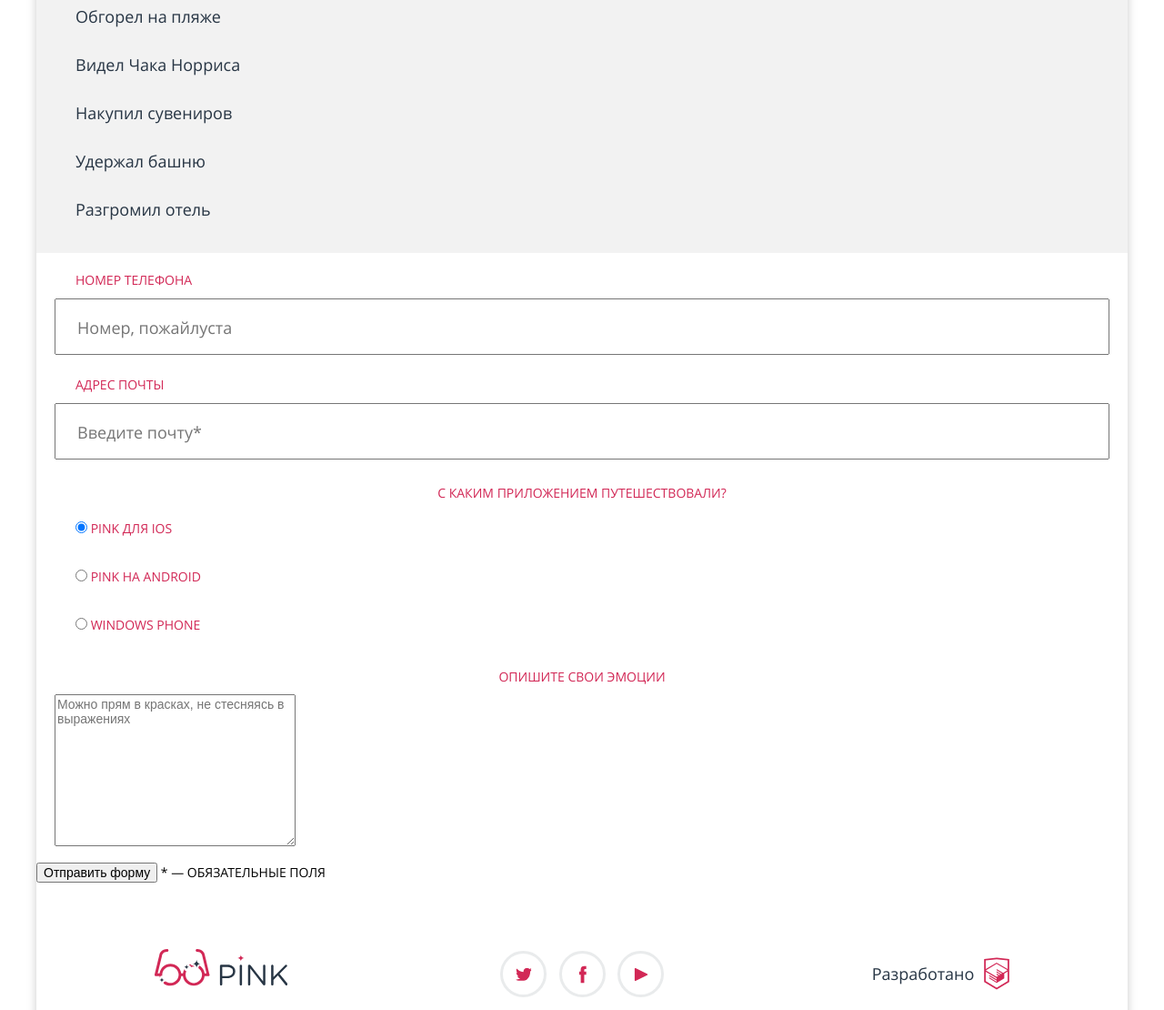
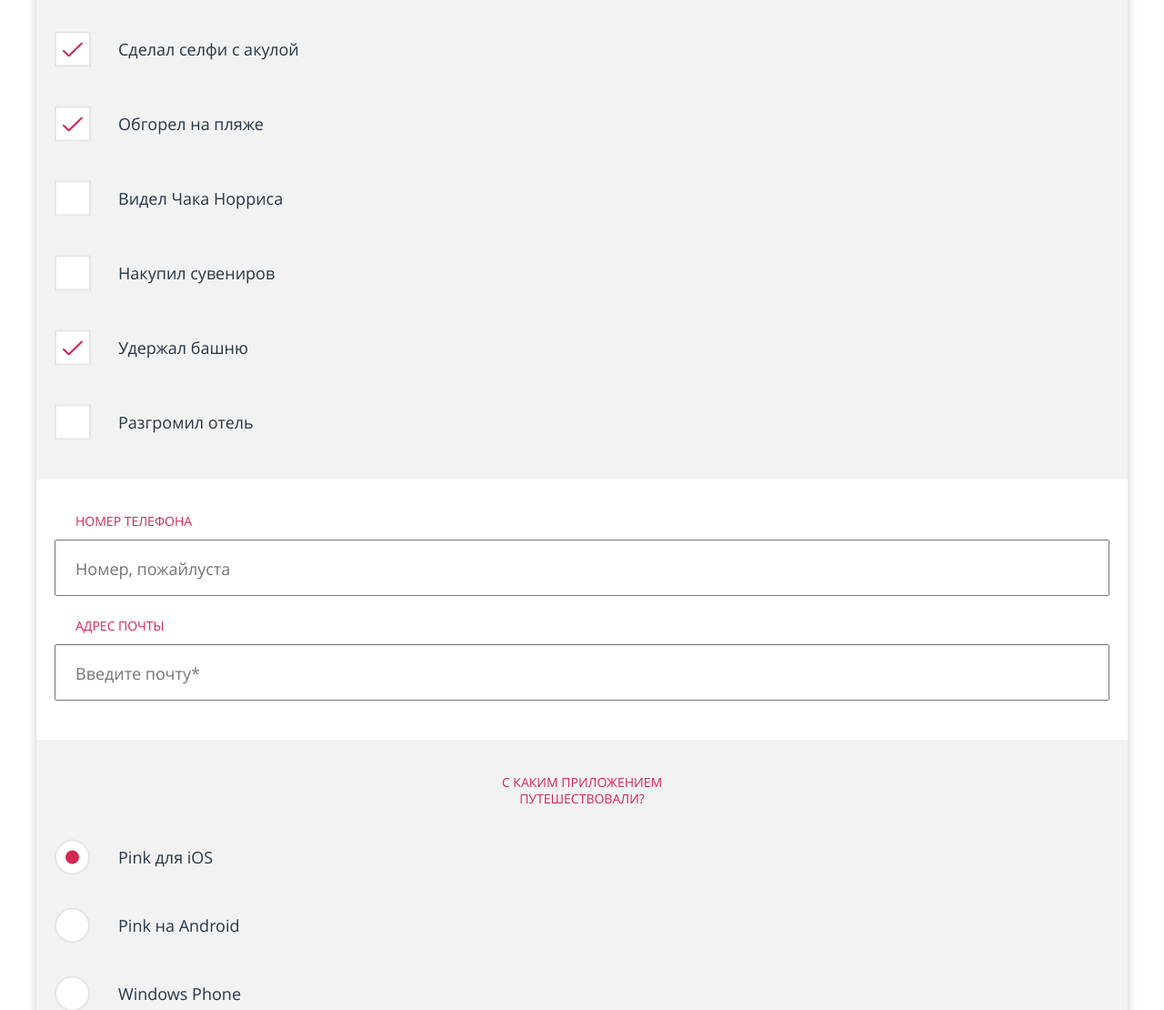
Before and after one commit to IgorViV/Pink, a website: page source/form.html in a window 1280 px wide. Shown: the part 1013-2123 px from the top of the page at 91% size. Drawn offline with nearby package versions, Linux system fonts and the light colour scheme; files that its build step writes are made by us from their sources.

Commit message:
Сверстана мобильная версия страницы form.html

```diff
--- a/source/form.html
+++ b/source/form.html
@@ -76,7 +76,7 @@
             <span class="visually-hidden">
               Меню
             </span>
-            <svg class="nav-toggle__icon nav-toggle__icon--menu" version="1.0" id="icon-menu-burger" xmlns="http://www.w3.org/2000/svg" xmlns:xlink="http://www.w3.org/1999/xlink" x="0px" y="0px" width="49.945px" height="24.007px" viewBox="0 0 49.945 24.007" enable-background="new 0 0 49.945 24.007" xml:space="preserve">
+            <svg class="nav-toggle__icon nav-toggle__icon--menu" id="icon-menu-burger" xmlns="http://www.w3.org/2000/svg" xmlns:xlink="http://www.w3.org/1999/xlink" x="0px" y="0px" width="49.945px" height="24.007px" viewBox="0 0 49.945 24.007" enable-background="new 0 0 49.945 24.007" xml:space="preserve">
               <g id="miu">
                 <g id="editor_list_view_hambuger_menu_glyph">
                   <g>
@@ -88,7 +88,7 @@
                 </g>
               </g>
             </svg>
-            <svg class="nav-toggle__icon nav-toggle__icon--close" version="1.0" id="icon-menu-cross" xmlns="http://www.w3.org/2000/svg" xmlns:xlink="http://www.w3.org/1999/xlink" x="0px" y="0px" width="23.867px" height="23.867px" viewBox="0 0 23.867 23.867" enable-background="new 0 0 23.867 23.867" xml:space="preserve">
+            <svg class="nav-toggle__icon nav-toggle__icon--close" id="icon-menu-cross" xmlns="http://www.w3.org/2000/svg" xmlns:xlink="http://www.w3.org/1999/xlink" x="0px" y="0px" width="23.867px" height="23.867px" viewBox="0 0 23.867 23.867" enable-background="new 0 0 23.867 23.867" xml:space="preserve">
               <path d="M15.087,11.933l8.56-8.559c0.293-0.293,0.293-0.768,0-1.061L21.554,0.22C21.414,0.079,21.223,0,21.023,0 c-0.199,0-0.391,0.079-0.529,0.22l-8.561,8.56l-8.56-8.56c-0.282-0.282-0.78-0.282-1.061,0L0.22,2.313 c-0.293,0.293-0.293,0.768,0,1.061l8.56,8.559l-8.56,8.559c-0.293,0.293-0.293,0.768,0,1.062l2.093,2.094 c0.141,0.142,0.331,0.22,0.53,0.22c0.199,0,0.39-0.078,0.53-0.22l8.561-8.56l8.56,8.56c0.141,0.142,0.332,0.22,0.53,0.22 c0.199,0,0.39-0.078,0.53-0.22l2.093-2.094c0.293-0.294,0.293-0.769,0-1.062L15.087,11.933z"/>
             </svg>
           </button>
@@ -107,8 +107,8 @@
           </header>
           <form class="form" name="form" method="POST" action="https://echo.htmlacademy.ru">
             <fieldset class="form-group form-group--initial">
-              <legend class="form-group__title">
-                <span class="visually-hidden">
+              <legend class="form-group__title visually-hidden">
+                <span>
                   Представьтесь:
                 </span>
               </legend>
@@ -121,97 +121,97 @@
                   <label for="first-name">Имя:</label>
                   <input type="text" id="first-name" required placeholder="Введите Ваше имя*">
                 </li>
-                <li class="input-block__item">
-                  <label for="last-name">Отчество:</label>
-                  <input type="text" id="last-name" required placeholder="Ну и отчество тоже">
+                <li class="input-block__item input-block__item--last">
+                  <label for="patronymic-name">Отчество:</label>
+                  <input type="text" id="patronymic-name" required placeholder="Ну и отчество тоже">
                 </li>
               </ul>
             </fieldset>
             <fieldset class="form-group form-group--progress">
               <legend class="form-group__title">
                 <span>
-                  Ваши безбашенные достижения в путешествии
+                  Ваши безбашенные<br> достижения в путешествии
                 </span>
               </legend>
               <ul class="input-block input-block--progress">
                 <li class="input-block__item input-block__item--progress">
-                  <label>
-                      <input type="checkbox" name="progress" value="selfie with a shark" checked>
-                      Сделал селфи с акулой
+                  <label class="input-block__label input-block__label--progress">
+                    <input class="input-block__input input-block__input--progress" type="checkbox" name="progress" value="selfie with a shark" checked>
+                    <span>Сделал селфи с акулой</span>
                   </label>
                 </li>
                 <li class="input-block__item input-block__item--progress">
-                  <label>
-                    <input type="checkbox" name="progress" value="burnt on the beach" checked>
-                    Обгорел на пляже
+                  <label class="input-block__label input-block__label--progress">
+                    <input class="input-block__input input-block__input--progress" type="checkbox" name="progress" value="burnt on the beach" checked>
+                    <span>Обгорел на пляже</span>
                   </label>
                 </li>
                 <li class="input-block__item input-block__item--progress">
-                  <label>
-                    <input type="checkbox" name="progress" value="Chuck Norris saw">
-                    Видел Чака Норриса
+                  <label class="input-block__label input-block__label--progress">
+                    <input class="input-block__input input-block__input--progress" type="checkbox" name="progress" value="Chuck Norris saw">
+                    <span>Видел Чака Норриса</span>
                   </label>
                 </li>
                 <li class="input-block__item input-block__item--progress">
-                  <label>
-                    <input type="checkbox" name="progress" value="bought souvenirs">
-                    Накупил сувениров
+                  <label class="input-block__label input-block__label--progress">
+                    <input class="input-block__input input-block__input--progress" type="checkbox" name="progress" value="bought souvenirs">
+                    <span>Накупил сувениров</span>
                   </label>
                 </li>
                 <li class="input-block__item input-block__item--progress">
-                  <label>
-                    <input type="checkbox" name="progress" value="held the tower" checked>
-                    Удержал башню
+                  <label class="input-block__label input-block__label--progress">
+                    <input class="input-block__input input-block__input--progress" type="checkbox" name="progress" value="held the tower" checked>
+                    <span>Удержал башню</span>
                   </label>
                 </li>
                 <li class="input-block__item input-block__item--progress">
-                  <label>
-                    <input type="checkbox" name="progress" value="trashed the hotel">
-                    Разгромил отель
+                  <label class="input-block__label input-block__label--progress">
+                    <input class="input-block__input input-block__input--progress" type="checkbox" name="progress" value="trashed the hotel">
+                    <span>Разгромил отель</span>
                   </label>
                 </li>
               </ul>
             </fieldset>
             <fieldset class="form-group form-group--contacts">
-              <legend class="form-group__title">
-                <span class="visually-hidden">
+              <legend class="form-group__title visually-hidden">
+                <span>
                   Ваши контакты:
                 </span>
               </legend>
-              <ul class="input-block">
-                <li class="input-block__item">
-                  <label for="phone">Номер телефона</label>
-                  <input type="tel" id="phone" name="phone" placeholder="Номер, пожайлуста">
+              <ul class="input-block input-block--contacts">
+                <li class="input-block__item input-block__item--contacts">
+                  <label class="input-block__label input-block__label--contacts" for="phone">Номер телефона</label>
+                  <input class="input-block__input input-block__input--contacts" type="tel" id="phone" name="phone" placeholder="Номер, пожайлуста">
                 </li>
-                <li class="input-block__item">
-                  <label for="email">Адрес почты</label>
-                  <input type="email" id="email" name="email" required placeholder="Введите почту*">
+                <li class="input-block__item input-block__item--contacts">
+                  <label class="input-block__label input-block__label--contacts" for="email">Адрес почты</label>
+                  <input class="input-block__input input-block__input--contacts" type="email" id="email" name="email" required placeholder="Введите почту*">
                 </li>
               </ul>
             </fieldset>
             <fieldset class="form-group form-group--applications">
               <legend class="form-group__title">
                 <span>
-                  С каким приложением путешествовали?
+                  С каким приложением<br> путешествовали?
                 </span>
               </legend>
-              <ul class="input-block">
-                <li class="input-block__item">
-                  <label>
-                    <input type="radio" name="application" value="ios" checked>
-                    Pink для iOS
+              <ul class="input-block input-block--applications">
+                <li class="input-block__item input-block__item--applications">
+                  <label class="input-block__label input-block__label--applications">
+                    <input class="input-block__input input-block__input--applications" type="radio" name="application" value="ios" checked>
+                    <span>Pink для iOS</span>
                   </label>
                 </li>
-                <li class="input-block__item">
-                  <label>
-                    <input type="radio" name="application" value="android">
-                    Pink на Android
+                <li class="input-block__item input-block__item--applications">
+                  <label class="input-block__label input-block__label--applications">
+                    <input class="input-block__input input-block__input--applications" type="radio" name="application" value="android">
+                    <span>Pink на Android</span>
                   </label>
                 </li>
-                <li class="input-block__item">
-                  <label>
-                    <input type="radio" name="application" value="windows">
-                    Windows Phone
+                <li class="input-block__item input-block__item--applications">
+                  <label class="input-block__label input-block__label--applications">
+                    <input class="input-block__input input-block__input--applications" type="radio" name="application" value="windows">
+                    <span>Windows Phone</span>
                   </label>
                 </li>
               </ul>
@@ -229,7 +229,7 @@
                 Отправить форму
               </button>
               <span>
-                * — обязательные поля
+                <span>*</span> — обязательные поля
               </span>
             </div>
           </form>
--- a/source/less/blocks/form-group.less
+++ b/source/less/blocks/form-group.less
@@ -0,0 +1,98 @@
+.form-group {
+  .reset();
+  padding-left: 20px;
+  padding-right: 20px;
+}
+
+.form-group--initial {
+  padding-bottom: 42px;
+}
+
+.form-group--progress {
+  position: relative;
+  padding-top: 113px;
+  padding-bottom: 48px;
+
+  .form-group__title {
+    position: absolute;
+    top: 40px;
+    left: 0;
+    display: block;
+    width: 100%;
+  }
+}
+
+.form-group--contacts {
+  padding-top: 26px;
+  padding-bottom: 25px;
+}
+
+.form-group--applications {
+  position: relative;
+  padding-top: 109px;
+  padding-bottom: 47px;
+  background-color: #f2f2f2;
+
+  .form-group__title {
+    position: absolute;
+    top: 38px;
+    left: 0;
+    display: block;
+    width: 100%;
+  }
+}
+
+.form-group--emotions {
+  position: relative;
+  padding-top: 71px;
+  padding-bottom: 41px;
+
+  .form-group__title {
+    position: absolute;
+    top: 38px;
+    left: 0;
+    display: block;
+    width: 100%;
+  }
+
+  textarea {
+    width: 280px;
+    height: 200px;
+    padding: 15px 19px;
+    font-family: @font-family-base;
+    font-size: 18px;
+    line-height: 30px;
+    border: none;
+    border: 2px solid #e5e5e5;
+  }
+}
+
+.form__footer {
+  display: flex;
+  flex-direction: column;
+  padding-bottom: 15px;
+
+  button {
+    width: 280px;
+    height: 63px;
+    .reset-center();
+    margin-bottom: 40px;
+    color: @white;
+    font-family: @font-family-base;
+    font-size: 18px;
+    font-weight: @font-weight-bold;
+    line-height: 30px;
+    text-transform: uppercase;
+    background-color: #2aab6d;
+    border: none;
+    border-radius: 2px;
+  }
+
+  span {
+    .reset-center();
+
+    span {
+      color: @pink;
+    }
+  }
+}
--- a/source/less/blocks/input-block.less
+++ b/source/less/blocks/input-block.less
@@ -25,7 +25,7 @@
   input {
     .reset();
     padding-top: 15px;
-    padding-left: 23px;
+    padding-left: 21px;
     padding-bottom: 13px;
     font-size: 18px;
     line-height: 30px;
@@ -33,33 +33,100 @@
   }
 }
 
+.input-block__item--last {
+  margin-bottom: 0;
+}
+
 .input-block--progress {
 
 }
 
 .input-block__item--progress {
-  label {
-    // .reset();
-    // margin-bottom: 5px;
-    // padding-left: 23px;
-    font-size: 18px;
-    // line-height: 30px;
-    // font-family: @font-family-base;
-    text-transform: none;
-    color: #283645;
+  margin-bottom: 52px;
+
+  &:last-child {
+    margin-bottom: 0;
   }
+}
 
-  input {
-    display: none;
-    // .reset();
-    // padding-top: 15px;
-    // padding-left: 23px;
-    // padding-bottom: 13px;
-    // font-size: 18px;
-    // line-height: 30px;
-    // font-family: @font-family-base;
+.input-block--progress .input-block__label--progress {
+  margin-bottom: 0;
+  padding-left: 70px;
+  font-size: 18px;
+  text-transform: none;
+  color: #283645;
 
+  span {
+    position: relative;
+
+    &::before {
+      content: "";
+      position: absolute;
+      top: 50%;
+      left: -70px;
+      width: 40px;
+      height: 39px;
+      background-color: @white;
+      border: 2px solid #e5e5e5;
+      transform: translateY(-50%);
+    }
   }
+}
+
+.input-block__input--progress,
+.input-block__input--applications {
+  display: none;
+}
+
+.input-block__input--progress:checked + span::before {
+  background-image: url(../img/checkbox.svg);
+  background-repeat: no-repeat;
+  background-position: center;
+}
+
+.input-block--applications .input-block__label--applications {
+  margin-bottom: 0;
+  padding-left: 70px;
+  font-size: 18px;
+  text-transform: none;
+  color: #283645;
+
+  span {
+    position: relative;
+
+    &::before {
+      content: "";
+      position: absolute;
+      top: 50%;
+      left: -70px;
+      width: 39px;
+      height: 39px;
+      background-color: @white;
+      border: 2px solid #e5e5e5;
+      border-radius: 50%;
+      transform: translateY(-50%);
+    }
+  }
+}
+
+.input-block__item--applications {
+  margin-bottom: 45px;
+
+  &:last-child {
+    margin-bottom: 0;
+  }
+}
+
+.input-block__input--applications:checked + span::after {
+  content: "";
+  position: absolute;
+  top: 50%;
+  left: -58px;
+  width: 15px;
+  height: 15px;
+  background-color: @pink;
+  border-radius: 50%;
+  transform: translateY(-50%);
 }
 
 @media (min-width: @tablet-width) {
--- a/source/less/variables.less
+++ b/source/less/variables.less
@@ -15,6 +15,7 @@
 
 @black: #000000;
 @white: #ffffff;
+@pink: #d22856;
 
 @font-color-base: #283645;
 @font-color-secondary: @white;
```
